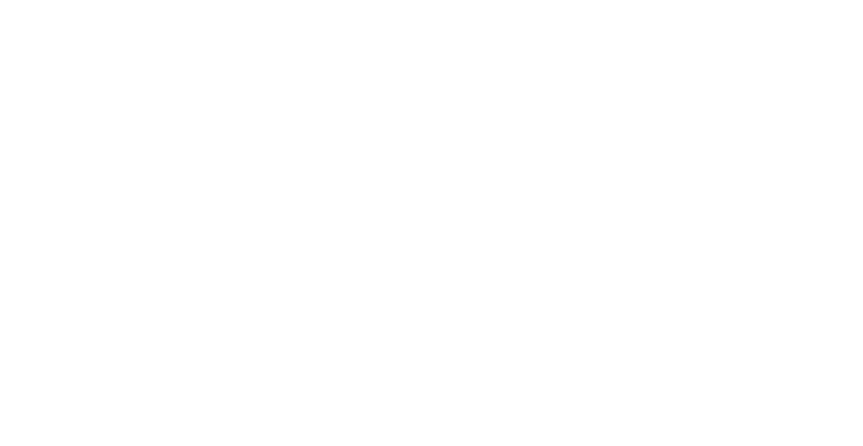
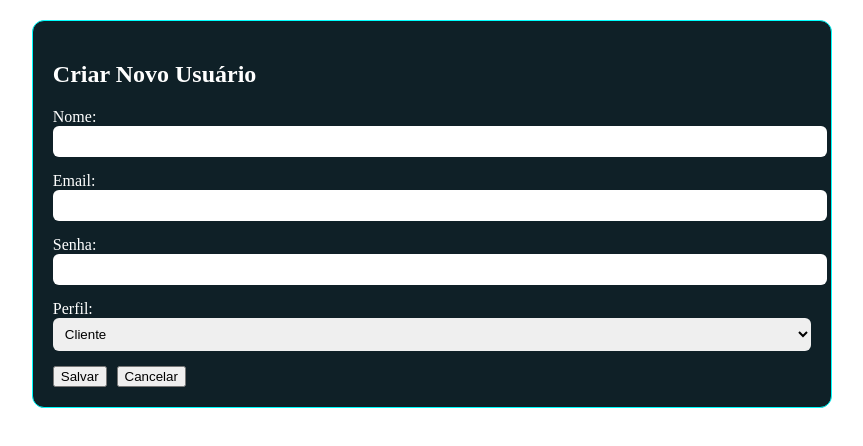
Before and after one commit to JotaP3c/ecommerce-frontend, an Angular app: page /admin/usuarios/novo in a window 1280 px wide. Before the commit this address led to /. Shown: the top 446 px of the page, without its empty margins (208-1071 px from the left). Built offline with nearby package versions, Linux system fonts and the light colour scheme.

Commit message:
Implementando tela de criar usuário e também ajustando o método de desativar usuário

```diff
--- /dev/null
+++ b/src/app/admin/criar-usuario/criar-usuario.component.css
@@ -0,0 +1,24 @@
+.form-container {
+  background-color: #0f2027;
+  padding: 20px;
+  border-radius: 12px;
+  color: white;
+  width: 60%;
+  margin: 20px auto;
+  border: 1px solid cyan;
+}
+
+.form-group {
+  margin-bottom: 15px;
+}
+
+input, select {
+  width: 100%;
+  padding: 8px;
+  border-radius: 6px;
+  border: none;
+}
+
+button {
+  margin-right: 10px;
+}
--- /dev/null
+++ b/src/app/admin/criar-usuario/criar-usuario.component.html
@@ -0,0 +1,31 @@
+<div class="form-container">
+  <h2>Criar Novo Usuário</h2>
+
+  <form (ngSubmit)="criarUsuario()">
+    <div class="form-group">
+      <label>Nome:</label>
+      <input type="text" [(ngModel)]="usuario.nome" name="nome" required>
+    </div>
+
+    <div class="form-group">
+      <label>Email:</label>
+      <input type="email" [(ngModel)]="usuario.email" name="email" required>
+    </div>
+
+    <div class="form-group">
+      <label>Senha:</label>
+      <input type="password" [(ngModel)]="usuario.senha" name="senha" required>
+    </div>
+
+    <div class="form-group">
+      <label>Perfil:</label>
+      <select [(ngModel)]="usuario.perfil" name="perfil" required>
+        <option [ngValue]="true">Admin</option>
+        <option [ngValue]="false">Cliente</option>
+      </select>
+    </div>
+
+    <button type="submit" class="btn btn-success">Salvar</button>
+    <button type="button" class="btn btn-secondary" (click)="voltar()">Cancelar</button>
+  </form>
+</div>
--- /dev/null
+++ b/src/app/admin/criar-usuario/criar-usuario.component.ts
@@ -0,0 +1,42 @@
+import { Component } from '@angular/core';
+import { Router } from '@angular/router';
+import { UserService } from 'src/app/services/user.service';
+
+@Component({
+  selector: 'app-criar-usuario',
+  templateUrl: './criar-usuario.component.html',
+  styleUrls: ['./criar-usuario.component.css']
+})
+export class CriarUsuarioComponent {
+  usuario = {
+    nome: '',
+    email: '',
+    senha: '',
+    perfil: false,
+    ativo: true
+  };
+
+  constructor(private userService: UserService, private router: Router) {}
+
+  criarUsuario() {
+    if (!this.usuario.nome || !this.usuario.email || !this.usuario.senha) {
+      alert('Preencha todos os campos!');
+      return;
+    }
+
+    this.userService.criar(this.usuario).subscribe({
+      next: () => {
+        alert('Usuário criado com sucesso!');
+        this.router.navigate(['/admin/usuarios']);
+      },
+      error: (err) => {
+        console.error('Erro ao criar usuário:', err);
+        alert('Erro ao criar usuário.');
+      }
+    });
+  }
+
+  voltar() {
+    this.router.navigate(['/admin/usuarios']);
+  }
+}
--- a/src/app/admin/user-management/user-management.component.html
+++ b/src/app/admin/user-management/user-management.component.html
@@ -11,6 +11,9 @@
     </select>
     <button (click)="buscar()">Buscar</button>
     <button class="btn-voltar" (click)="voltar()">Voltar</button>
+    <div class="actions">
+  <button class="btn btn-success" (click)="irParaCriarUsuario()">Criar Usuário</button>
+</div>
   </div>
 
   <table>
--- a/src/app/admin/user-management/user-management.component.ts
+++ b/src/app/admin/user-management/user-management.component.ts
@@ -29,6 +29,10 @@
       error: (err) => console.error('Erro ao carregar usuários', err)
     });
   }
+
+  irParaCriarUsuario() {
+  this.router.navigate(['/admin/usuarios/novo']);
+}
 
   buscar() {
     if (!this.termoBusca) return this.listarTodos();
--- a/src/app/app-routing.module.ts
+++ b/src/app/app-routing.module.ts
@@ -4,6 +4,8 @@
 import { LoginComponent } from './auth/login/login.component';
 import { AdminComponent } from './admin/admin.component';
 import { UserManagementComponent } from './admin/user-management/user-management.component';
+import { CriarUsuarioComponent } from './admin/criar-usuario/criar-usuario.component';
+
 
 const routes: Routes = [
   { path: '', redirectTo: '/login', pathMatch: 'full' },
@@ -11,6 +13,8 @@
   { path: 'home', component: HomeComponent },
   { path: 'admin', component: AdminComponent },
   { path: 'admin/usuarios', component: UserManagementComponent },
+  { path: 'admin/usuarios/novo', component: CriarUsuarioComponent }
+
 ];
 
 @NgModule({
--- a/src/app/app.module.ts
+++ b/src/app/app.module.ts
@@ -8,6 +8,7 @@
 import { HttpClientModule } from '@angular/common/http';
 import { AdminComponent } from './admin/admin.component';
 import { UserManagementComponent } from './admin/user-management/user-management.component';
+import { CriarUsuarioComponent } from './admin/criar-usuario/criar-usuario.component';
 
 
 
@@ -18,7 +19,8 @@
     LoginComponent,
     HomeComponent,
     AdminComponent,
-    UserManagementComponent
+    UserManagementComponent,
+    CriarUsuarioComponent,
   ],
   imports: [
     BrowserModule,
--- a/src/app/auth/auth.service.ts
+++ b/src/app/auth/auth.service.ts
@@ -1,6 +1,16 @@
 import { Injectable } from '@angular/core';
 import { HttpClient } from '@angular/common/http';
 import { Router } from '@angular/router';
+import { Observable } from 'rxjs';
+import { tap, catchError } from 'rxjs/operators';
+
+interface LoginResponse {
+  token: string;
+  nome: string;
+  email: string;
+  perfil: boolean;
+  ativo: boolean;
+}
 
 @Injectable({
   providedIn: 'root'
@@ -10,26 +20,49 @@
 
   constructor(private http: HttpClient, private router: Router) {}
 
-  login(user: any) {
-    this.http.post(this.apiUrl, user).subscribe({
-      next: (res: any) => {
-        // 🔥 Salva todos os dados no localStorage
+  // ✅ Método de login mais limpo e seguro
+  login(credentials: { username: string; password: string }): Observable<LoginResponse> {
+    return this.http.post<LoginResponse>(this.apiUrl, credentials).pipe(
+      tap((res) => {
+        // 👇 Verifica se o usuário está inativo
+        if (!res.ativo) {
+          alert('Usuário inativo. Contate o administrador.');
+          return;
+        }
+
+        // 👇 Armazena dados no localStorage
         localStorage.setItem('token', res.token);
         localStorage.setItem('nome', res.nome);
         localStorage.setItem('email', res.email);
-        localStorage.setItem('perfil', String(res.perfil)); // 👈 converte para string
+        localStorage.setItem('perfil', String(res.perfil));
+        localStorage.setItem('ativo', String(res.ativo));
 
+        // 👇 Redireciona para a Home
         this.router.navigate(['/home']);
-      },
-      error: (err) => {
+      }),
+      catchError((err) => {
         console.error('Erro ao fazer login:', err);
         alert('Usuário ou senha inválidos!');
-      }
-    });
+        throw err;
+      })
+    );
   }
 
-  logout() {
+  logout(): void {
     localStorage.clear();
+    sessionStorage.clear();
     this.router.navigate(['/login']);
   }
+
+  getPerfil(): boolean {
+    return localStorage.getItem('perfil') === 'true';
+  }
+
+  isAtivo(): boolean {
+    return localStorage.getItem('ativo') === 'true';
+  }
+
+  isLoggedIn(): boolean {
+    return !!localStorage.getItem('token');
+  }
 }
--- a/src/app/auth/login/login.component.ts
+++ b/src/app/auth/login/login.component.ts
@@ -14,11 +14,28 @@
   constructor(private authService: AuthService, private router: Router) {}
 
   onLogin() {
+    if (!this.email || !this.senha) {
+      alert('Por favor, preencha o e-mail e a senha.');
+      return;
+    }
+
     const user = {
       username: this.email,
       password: this.senha
     };
 
-  this.authService.login(user); // ✅ sem .subscribe()
+    this.authService.login(user).subscribe({
+      next: (res) => {
+        if (!res.ativo) {
+          alert('Usuário inativo. Contate o administrador.');
+          return;
+        }
+        this.router.navigate(['/home']);
+      },
+      error: (err) => {
+        console.error('Erro no login:', err);
+        alert('Usuário ou senha inválidos!');
+      }
+    });
   }
 }
--- a/src/app/services/user.service.ts
+++ b/src/app/services/user.service.ts
@@ -42,7 +42,15 @@
     return this.http.put<any>(`${this.apiUrl}/${id}`, usuario, { headers: this.getHeaders() });
   }
 
-  desativar(id: number): Observable<void> {
-    return this.http.delete<void>(`${this.apiUrl}/${id}`, { headers: this.getHeaders() });
+  desativar(id: number): Observable<any> {
+    return this.http.put<any>(`${this.apiUrl}/${id}/desativar`, {}, { headers: this.getHeaders() });
   }
+
+  ativar(id: number): Observable<any> {
+    return this.http.put<any>(`${this.apiUrl}/${id}/ativar`, {}, { headers: this.getHeaders() });
+  }
+
+  criar(usuario: any): Observable<any> {
+  return this.http.post<any>(this.apiUrl, usuario, { headers: this.getHeaders() });
 }
+}
```
Also changed, not shown: 1 other file (tests, documents, lock files or other folders). Lines whose indentation alone changed are shown as unchanged.
